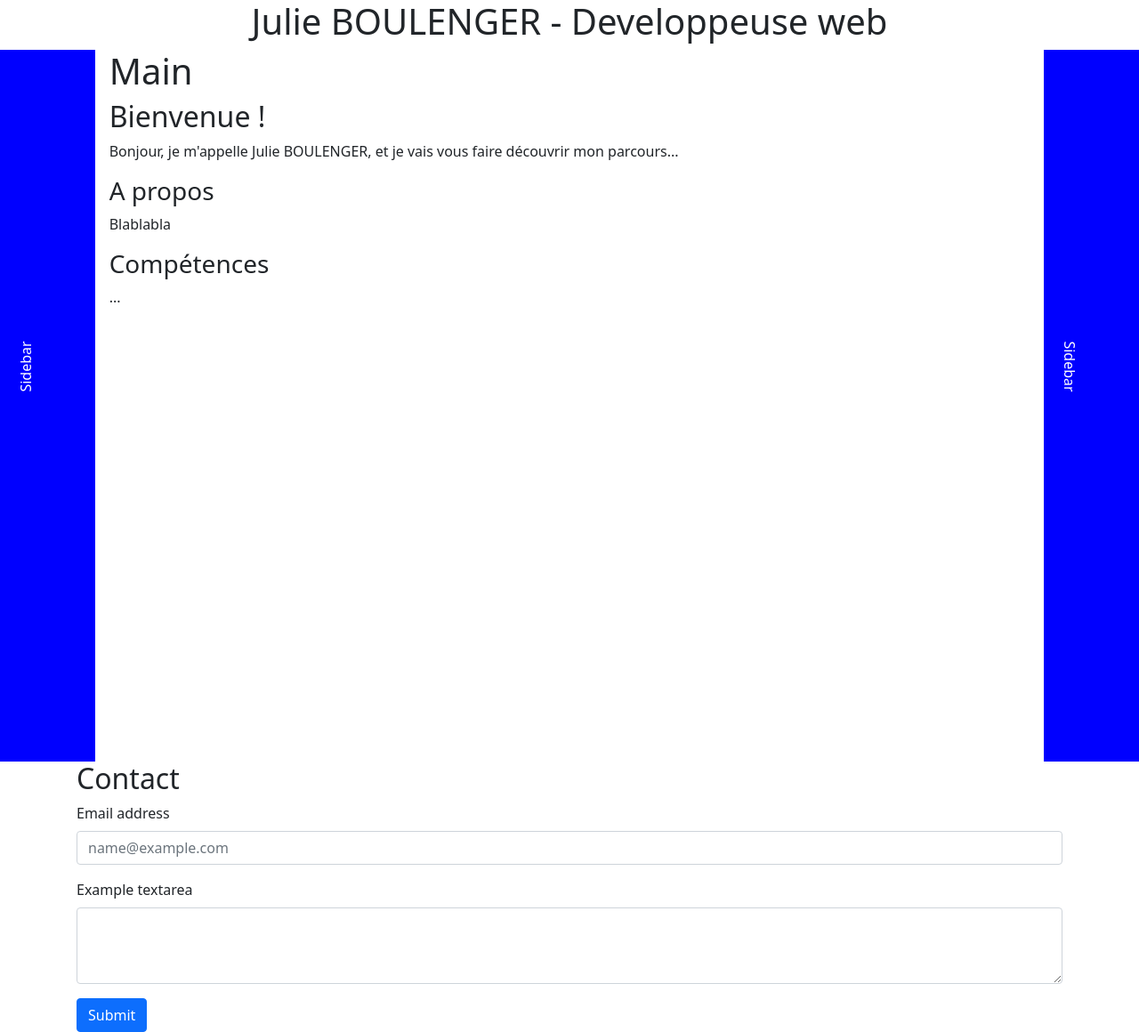
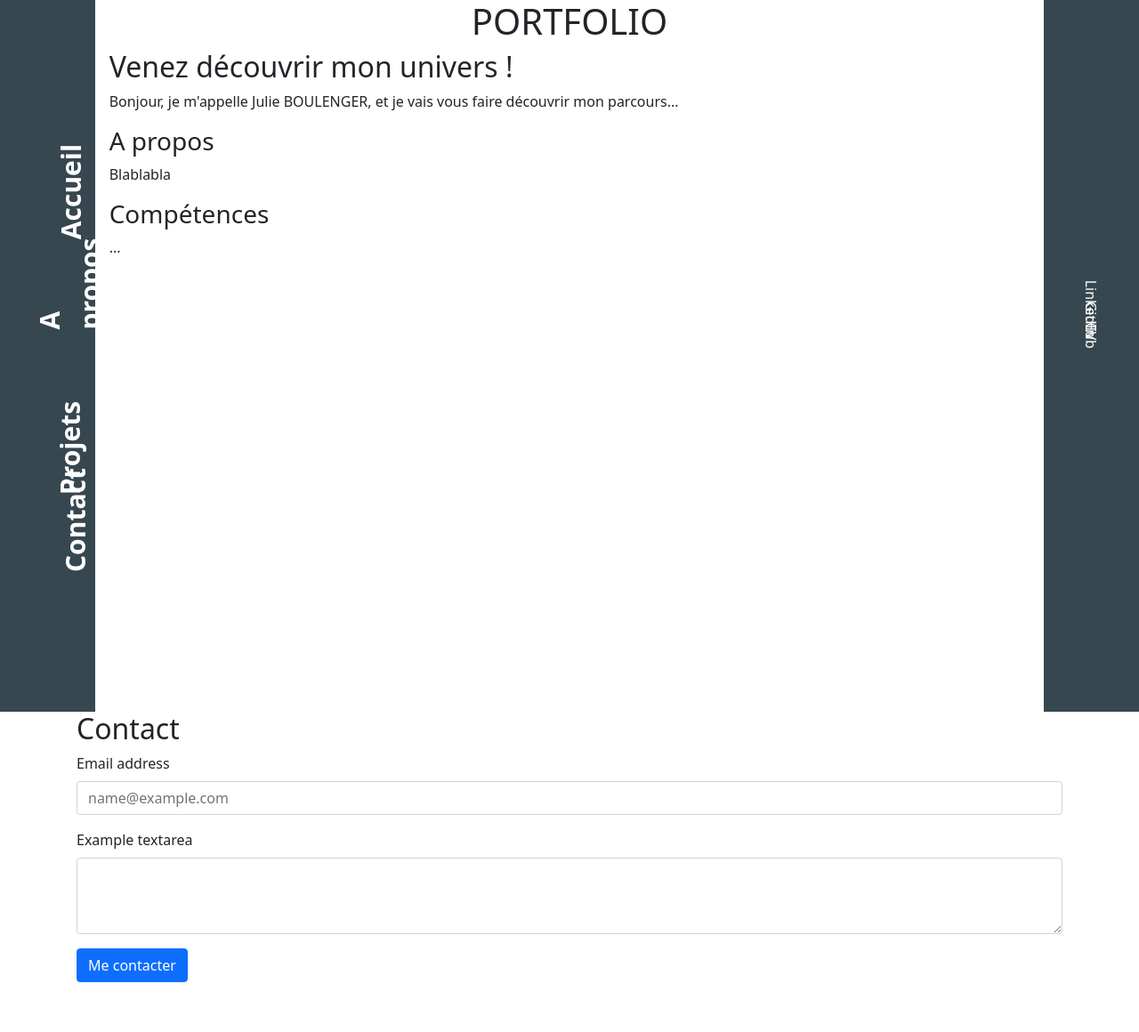
Before and after one commit to JBoulenger21/portfolio, a PHP site: page / in a window 1280 px wide. Shown: the whole page at 89% size. After the commit the page ends 1104 px from the top, so only its background shows below. Run offline with PHP 8.4, Linux system fonts and the light colour scheme.

Commit message:
en cours de centrer la navbar de gauche

```diff
--- a/index.php
+++ b/index.php
@@ -1,21 +1,39 @@
 <?php
 include('header.php');
 ?>
-<header>
+<!-- <header>
   <div class="container">
     <h1 class="text-center">Julie BOULENGER - Developpeuse web</h1>
   </div>
-</header>
+</header> -->
 
   <div class="row m-0">
-    <div class="col-1 sidebarleft mx-auto p-0">
-      <p class="mb-0 d-flex">Sidebar</p>
+    <div class="col-1 sidebar sidebarleft mx-auto p-0">
+      <div class="mb-0">
+        <ul class="nav">
+          <li class="nav-item">
+            <a class="nav-link " href="#">Accueil</a>
+          </li>
+          <li class="nav-item">
+            <a class="nav-link " href="#">A propos</a>
+          </li>
+          <li class="nav-item">
+            <a class="nav-link " href="#">Compétences</a>
+          </li>
+          <li class="nav-item">
+            <a class="nav-link " href="#">Projets</a>
+          </li>
+          <li class="nav-item">
+            <a class="nav-link " href="#contact">Contact</a>
+          </li>
+        </ul>
+      </div>
     </div>
       <div class="content col-10 p-0">
         <div class="container">
           <div class="main">
-            <h1>Main</h1>
-            <h2>Bienvenue !</h2>
+            <h1 class="text-center">PORTFOLIO</h1>
+            <h2>Venez découvrir mon univers !</h2>
             <p>Bonjour, je m'appelle Julie BOULENGER, et je vais vous faire découvrir mon parcours...</p>
             <h3>A propos</h3>
             <p>Blablabla</p>
@@ -25,25 +43,29 @@ include('header.php');
           </div>
         </div>
       </div>
-      <div class="col-1 sidebarright mx-auto p-0">
-        <p>Sidebar</p>
+      <div class="col-1 sidebar sidebarright mx-auto p-0">
+        <ul>
+          <li>LinkedIn</li>
+          <li>GitHub</li>
+          <li>CV</li>
+        </ul>
       </div>
   </div>
 
 <div class="container">
 
-<h2>Contact</h2>
+<h2 id="contact">Contact</h2>
 
 <form>
   <div class="mb-3">
     <label for="exampleFormControlInput1" class="form-label">Email address</label>
-    <input type="email" class="form-control" id="exampleFormControlInput1" placeholder="name@example.com">
+    <input type="email" class="form-control" id="exampleFormControlInput1" placeholder="name@example.com" required>
   </div>
   <div class="mb-3">
     <label for="exampleFormControlTextarea1" class="form-label">Example textarea</label>
-    <textarea class="form-control" id="exampleFormControlTextarea1" rows="3"></textarea>
+    <textarea class="form-control" id="exampleFormControlTextarea1" rows="3" required></textarea>
   </div>
-  <button type="submit" class="btn btn-primary">Submit</button>
+  <button type="submit" class="btn btn-primary">Me contacter</button>
 </form>
 </div>
 
--- a/style.css
+++ b/style.css
@@ -1,16 +1,20 @@
+html{
+scroll-behavior: smooth;
+}
+
 /* .content {
     position: relative;
     width: 100%;
     display: table;
 } */
-.sidebarleft {
+.sidebar {
   height: 100vh;
-  background-color: blue;
+  background-color: #37474F;
+  display: flex;
+  flex-direction: column;
+  justify-content: center;
 }
-.sidebarright {
-  height: 100vh;
-  background-color: blue;
-}
+
 /* .main {
     position: relative;
     margin-left: 250px;
@@ -25,15 +29,30 @@
 /* p{
   padding: 0;
 } */
-.sidebarleft p{
-  position: absolute;
+.sidebarleft li{
   transform: rotate(-90deg);
+  padding: 10px;
+  color: white;
   top: 50%;
-  color: white;
 }
-.sidebarright p{
-  position: absolute;
+
+/* .sidebarleft .sidetextleft{
+  position: relative;
+} */
+
+.sidebarright li{
   transform: rotate(90deg);
   top: 50%;
   color: white;
 }
+.sidebar ul{
+  list-style: none;
+  margin-left:0;
+  padding-left:0;
+}
+.sidebar a{
+  text-decoration: none;
+  color: white;
+  font-weight: bold;
+  font-size: 30px;
+}
```
